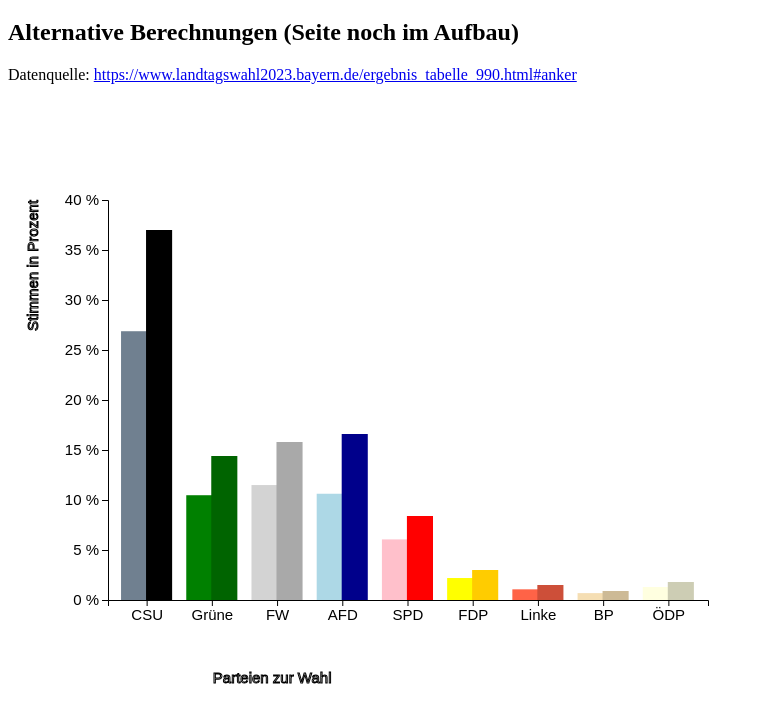
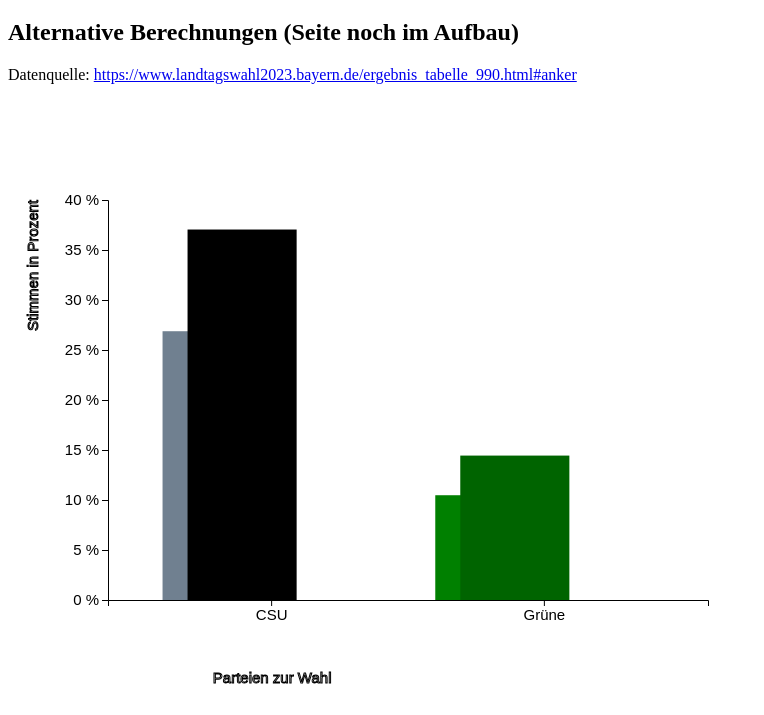
Before and after one commit to Huluvu424242/alternative-wahlergebnisse, a plain HTML site: page docs/deutschland/bayern/2023/landtagswahl2023.html in a window 1280 px wide. Shown: the part 61-776 px from the top of the page, without its empty margins (0-764 px from the left). Drawn offline with nearby package versions, Linux system fonts and the light colour scheme.

Commit message:
[json] bars
Signed-off-by: huluvu424242 <huluvu424242@gmail.com>

```diff
--- a/docs/deutschland/bayern/2023/2023_bayern_landtagswahl.json
+++ b/docs/deutschland/bayern/2023/2023_bayern_landtagswahl.json
@@ -1,10 +1,21 @@
 {
   "wahlberechtigt": 9411398.0,
+  "beteiligtewaehler": 6902684,
   "stimmengesamt": 18822796.0,
   "stimmengueltig": 13655897.0,
   "wahltag": "08.10.2023",
-  "parteien": {
-    "csu": 5059142.0
-
+  "stimmen": [
+    {"name":"CSU", "stimmen": 5059142.0},
+    {"name":"Grüne","stimmen":1972147}
+  ],
+  "colors": {
+    "CSU": {
+      "alt":"slategray",
+      "org": "black"
+    },
+    "Grüne": {
+      "alt":"green",
+      "org": "darkgreen"
+    }
   }
 }
--- a/docs/deutschland/bayern/2023/landtagswahl2023.html
+++ b/docs/deutschland/bayern/2023/landtagswahl2023.html
@@ -28,6 +28,38 @@
 
 <script>
 
+
+    <!-- svg rahmen -->
+
+    var svg = d3.select("#diagram"),
+        margin = 200,
+        width = svg.attr("width") - margin,
+        height = svg.attr("height") - margin;
+
+
+    var xScale = d3.scaleBand().range ([0, width]).padding(0.2),
+        yScale = d3.scaleLinear().range ([height, 0]);
+
+    var g = svg.append("g")
+        .attr("transform", "translate(" + 100 + "," + 100 + ")");
+
+    var dataFileName = '2023_bayern_landtagswahl.json';
+    d3.json(dataFileName, function(error, data) {
+        if (error) {
+            throw error;
+        }
+
+        console.log(data);
+
+        <!-- Beginn konkrete Daten -->
+        var gesamtstimmen = 18822796.0;
+        var stimmengueltig= data.stimmengueltig;
+        var minProzentAnzeige = 0;
+        var maxProzentAnzeige = 40;
+        var tickAnzahl = (maxProzentAnzeige-minProzentAnzeige)/5;
+        var colors=data.colors;
+
+        <!-- Lengende bei Mouse Over -->
         var Tooltip = d3.select("#tooltip")
             .style("opacity", 0)
             .attr("class", "tooltip")
@@ -62,43 +94,22 @@
 
         var mousemoveOrg = function(d) {
             Tooltip
-            .html("Anteil bezogen nur auf alle gültigen Wählerstimmen (offizielle Berechnung) ist:<br>"+d.name + ": " + d.prozent + " %.")
+                .html("Anteil bezogen nur auf alle gültigen Wählerstimmen (offizielle Berechnung) ist:<br>"+d.name + ": " + (d.stimmen*100/stimmengueltig).toFixed(1)+ " %.")
                 .style("left", (d3.mouse(this)[0]+70) + "px")
                 .style("top", (d3.mouse(this)[1]) + "px")
         }
 
-    <!-- diagram logic -->
-
-    var svg = d3.select("#diagram"),
-        margin = 200,
-        width = svg.attr("width") - margin,
-        height = svg.attr("height") - margin;
 
 
-    var xScale = d3.scaleBand().range ([0, width]).padding(0.2),
-        yScale = d3.scaleLinear().range ([height, 0]);
 
-    var g = svg.append("g")
-        .attr("transform", "translate(" + 100 + "," + 100 + ")");
-
-
-    <!-- Beginn konkrete Daten -->
-    var dataFileName = '2023_bayern_landtagswahl.csv';
-    var gesamtstimmen = 18822796.0;
-    var minProzentAnzeige = 0;
-    var maxProzentAnzeige = 40;
-    var tickAnzahl = (maxProzentAnzeige-minProzentAnzeige)/5;
-
-    d3.csv(dataFileName, function(error, data) {
-        if (error) {
-            throw error;
-        }
-
-        var xdomain = data.map(function(d) { return d.name; });
+        var xdomain = data.stimmen.map(function(d) {
+            console.log(d);
+            return d.name; });
 
         xScale.domain(xdomain);
         yScale.domain([minProzentAnzeige,maxProzentAnzeige]);
 
+        <!-- X-Achse -->
         g.append("g")
             .attr("transform", "translate(0," + height + ")")
             .call(d3.axisBottom(xScale).tickFormat(function(d){
@@ -113,6 +124,7 @@
             .attr("stroke", "black")
             .text("Parteien zur Wahl");
 
+        <!-- Y-Achse -->
         g.append("g")
             .call(d3.axisLeft(yScale).tickFormat(function(d){
                 return  d + ' %';
@@ -127,10 +139,10 @@
 
         <!-- Alternative Werte -->
         g.selectAll(".bar")
-            .data(data)
+            .data(data.stimmen)
             .enter().append("rect")
             .attr("class", "bar")
-            .style('fill', d => d.altcolor)
+            .style('fill', d => colors[d.name].alt)
             .attr("x", function(d) { return xScale(d.name); })
             .attr("y", function(d) { return yScale(d.stimmen*100/gesamtstimmen); })
             .attr("width", xScale.bandwidth()/2)
@@ -143,14 +155,14 @@
 
         <!-- Offizielle Werte -->
         g.selectAll(".barorg")
-            .data(data)
+            .data(data.stimmen)
             .enter().append("rect")
             .attr("class", "barorg")
-            .style('fill', d => d.orgcolor)
+            .style('fill', d => colors[d.name].org)
             .attr("x", function(d) { return xScale(d.name)+25; })
-            .attr("y", function(d) { return yScale(d.prozent); })
+            .attr("y", function(d) { return yScale(d.stimmen*100/stimmengueltig); })
             .attr("width", xScale.bandwidth()/2)
-            .attr("height", function(d) { return height - yScale(d.prozent); })
+            .attr("height", function(d) { return height - yScale(d.stimmen*100/stimmengueltig); })
             .on("mouseover", mouseover)
             .on("mousemove", mousemoveOrg)
             .on("mouseleave", mouseleave)
```
Lines whose indentation alone changed are shown as unchanged.
